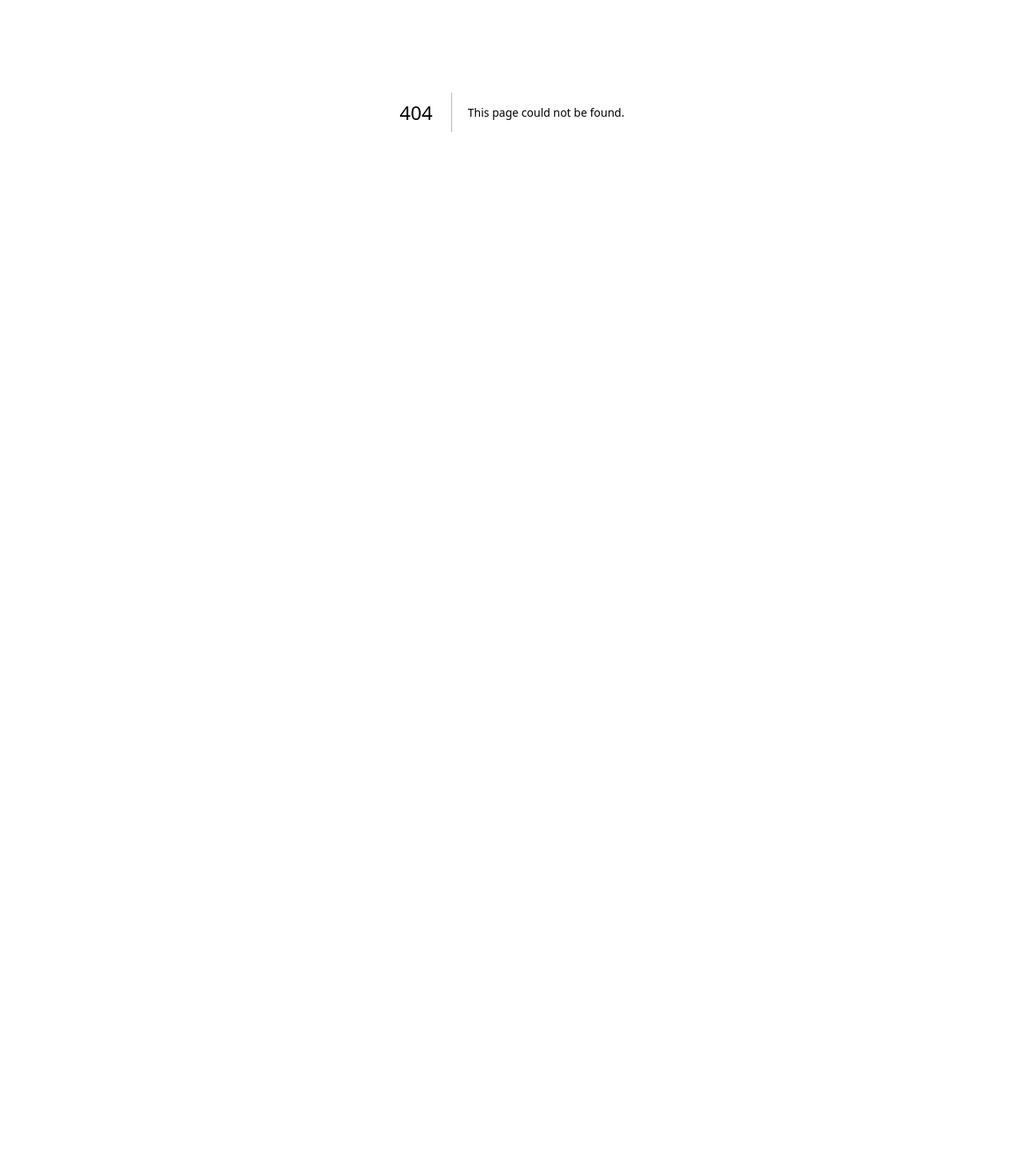
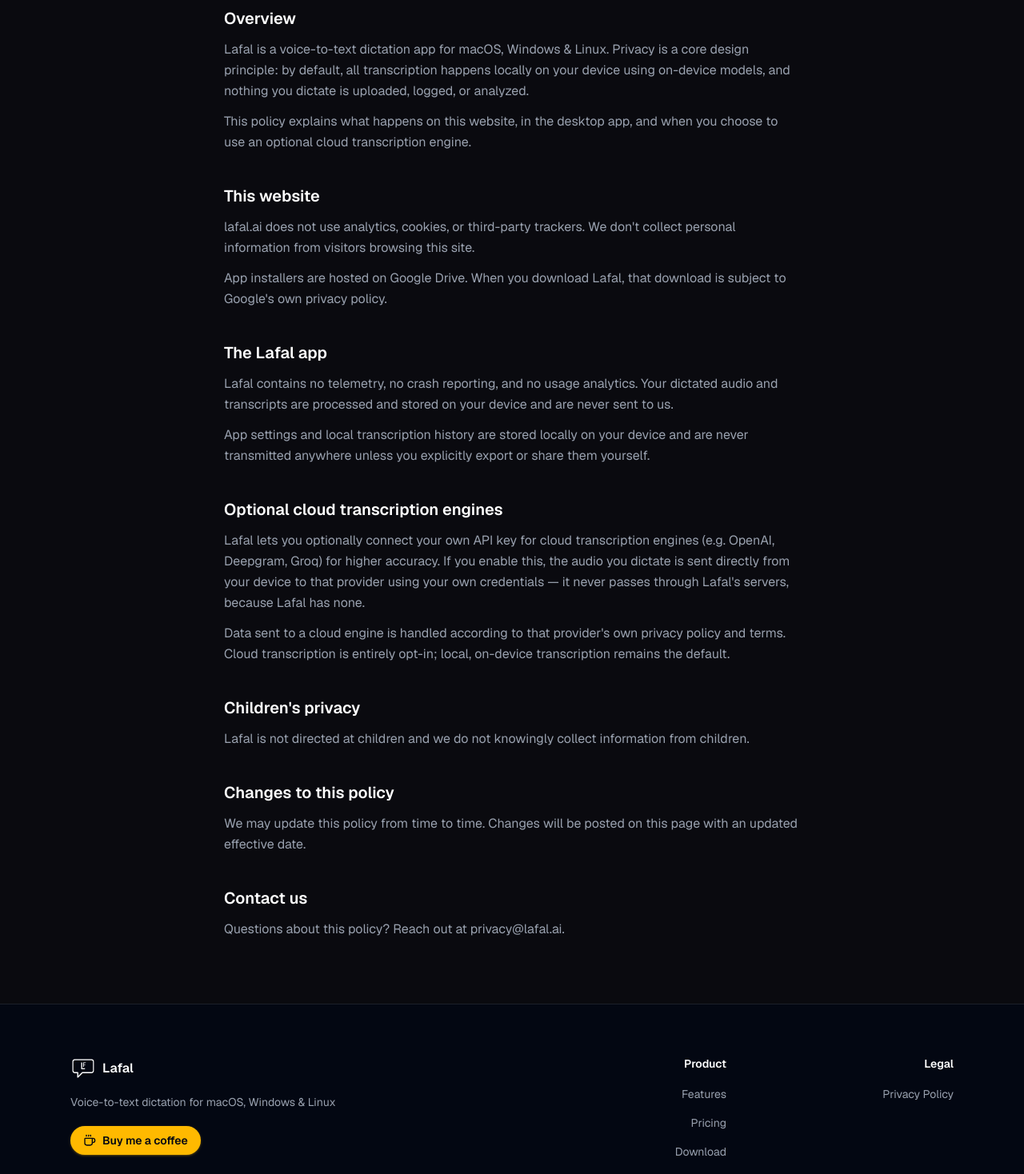
Before and after one commit to belogermanotta/lafal-web, a Next.js app: page /privacy-policy in a window 1280 px wide. Before the commit this address had no page. Shown: the part 260-1728 px from the top of the page at 80% size. Before the commit the page ends 800 px from the top, so only its background shows below. Built offline with nearby package versions, Linux system fonts and the light colour scheme.

Commit message:
feat(): Add privacy policy

```diff
--- /dev/null
+++ b/src/app/privacy-policy/page.tsx
@@ -0,0 +1,97 @@
+import type { Metadata } from "next";
+import Navbar from "@/components/Navbar";
+import Footer from "@/components/Footer";
+
+export const metadata: Metadata = {
+  title: "Privacy Policy — Lafal",
+  description:
+    "How Lafal handles your data: local-first transcription, no analytics, no trackers, and what happens when you opt into a cloud transcription engine.",
+};
+
+const sections = [
+  {
+    title: "Overview",
+    body: [
+      "Lafal is a voice-to-text dictation app for macOS, Windows & Linux. Privacy is a core design principle: by default, all transcription happens locally on your device using on-device models, and nothing you dictate is uploaded, logged, or analyzed.",
+      "This policy explains what happens on this website, in the desktop app, and when you choose to use an optional cloud transcription engine.",
+    ],
+  },
+  {
+    title: "This website",
+    body: [
+      "lafal.ai does not use analytics, cookies, or third-party trackers. We don't collect personal information from visitors browsing this site.",
+      "App installers are hosted on Google Drive. When you download Lafal, that download is subject to Google's own privacy policy.",
+    ],
+  },
+  {
+    title: "The Lafal app",
+    body: [
+      "Lafal contains no telemetry, no crash reporting, and no usage analytics. Your dictated audio and transcripts are processed and stored on your device and are never sent to us.",
+      "App settings and local transcription history are stored locally on your device and are never transmitted anywhere unless you explicitly export or share them yourself.",
+    ],
+  },
+  {
+    title: "Optional cloud transcription engines",
+    body: [
+      "Lafal lets you optionally connect your own API key for cloud transcription engines (e.g. OpenAI, Deepgram, Groq) for higher accuracy. If you enable this, the audio you dictate is sent directly from your device to that provider using your own credentials — it never passes through Lafal's servers, because Lafal has none.",
+      "Data sent to a cloud engine is handled according to that provider's own privacy policy and terms. Cloud transcription is entirely opt-in; local, on-device transcription remains the default.",
+    ],
+  },
+  {
+    title: "Children's privacy",
+    body: [
+      "Lafal is not directed at children and we do not knowingly collect information from children.",
+    ],
+  },
+  {
+    title: "Changes to this policy",
+    body: [
+      "We may update this policy from time to time. Changes will be posted on this page with an updated effective date.",
+    ],
+  },
+  {
+    title: "Contact us",
+    body: [
+      "Questions about this policy? Reach out at privacy@lafal.ai.",
+    ],
+  },
+];
+
+export default function PrivacyPolicyPage() {
+  return (
+    <>
+      <Navbar />
+      <main className="flex-1">
+        <div className="mx-auto max-w-3xl px-6 py-20">
+          <h1 className="text-4xl font-semibold tracking-tight text-gray-950 dark:text-white">
+            Privacy Policy
+          </h1>
+          <p className="mt-3 text-sm text-gray-500 dark:text-gray-400">
+            Effective July 9, 2026
+          </p>
+
+          <div className="mt-12 space-y-10">
+            {sections.map((section) => (
+              <section key={section.title}>
+                <h2 className="text-xl font-semibold text-gray-950 dark:text-white">
+                  {section.title}
+                </h2>
+                <div className="mt-3 space-y-3">
+                  {section.body.map((paragraph, i) => (
+                    <p
+                      key={i}
+                      className="text-base leading-relaxed text-gray-600 dark:text-gray-400"
+                    >
+                      {paragraph}
+                    </p>
+                  ))}
+                </div>
+              </section>
+            ))}
+          </div>
+        </div>
+      </main>
+      <Footer />
+    </>
+  );
+}
--- a/src/components/Footer.tsx
+++ b/src/components/Footer.tsx
@@ -4,7 +4,16 @@
 const columns = [
   {
     title: "Product",
-    links: ["Features", "Pricing", "Download", "Changelog"],
+    links: [
+      { label: "Features", href: "#" },
+      { label: "Pricing", href: "#" },
+      { label: "Download", href: "#" },
+      { label: "Changelog", href: "#" },
+    ],
+  },
+  {
+    title: "Legal",
+    links: [{ label: "Privacy Policy", href: "/privacy-policy" }],
   },
 ];
 
@@ -12,7 +21,7 @@
   return (
     <footer className="border-t border-black/5 bg-white dark:border-white/10 dark:bg-gray-950">
       <div className="mx-auto max-w-6xl px-6 py-16">
-        <div className="grid grid-cols-1 gap-8 sm:grid-cols-3">
+        <div className="grid grid-cols-1 gap-8 sm:grid-cols-4">
           <div className="sm:col-span-2">
             <a href="#" className="flex items-center gap-2 font-semibold text-gray-950 dark:text-white">
               <Image
@@ -52,12 +61,12 @@
               </h4>
               <ul className="mt-4 space-y-3">
                 {col.links.map((link) => (
-                  <li key={link}>
+                  <li key={link.label}>
                     <a
-                      href="#"
+                      href={link.href}
                       className="text-sm text-gray-500 hover:text-gray-800 dark:text-gray-400 dark:hover:text-gray-100"
                     >
-                      {link}
+                      {link.label}
                     </a>
                   </li>
                 ))}
```
